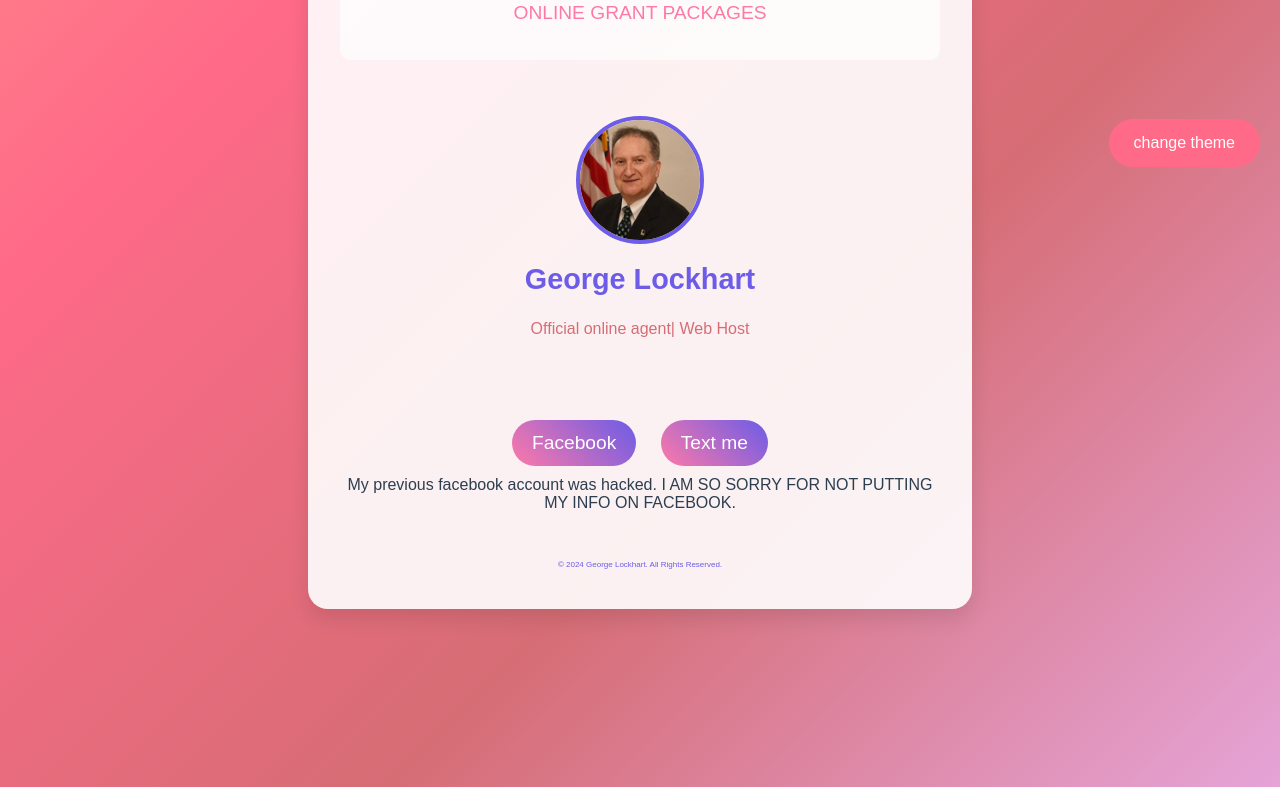
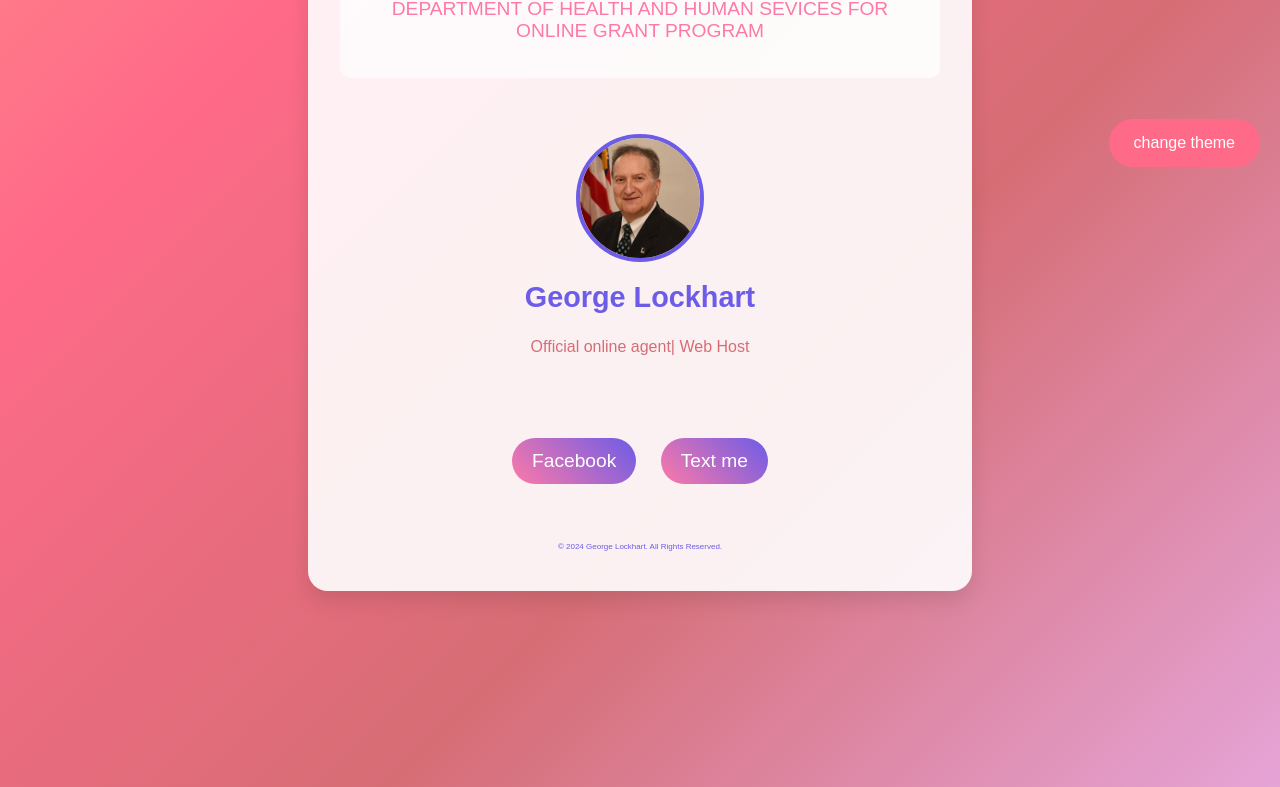
Before and after one commit to Adura222/dhhsonlineservice, a plain HTML site: page index.html in a window 1280 px wide. Shown: the part 613-1400 px from the top of the page. Drawn offline with Linux system fonts and the light colour scheme.

Commit message:
Update index.html

```diff
--- a/index.html
+++ b/index.html
@@ -14,7 +14,7 @@
     </footer>
     <header>
       <h1>ONLINE DHHS ANGENCY</h1>
-      <p>DEPARTMENT OF HEALTH AND HUMAN SEVICES FOR ONLINE GRANT PACKAGES </p>
+      <p>DEPARTMENT OF HEALTH AND HUMAN SEVICES FOR ONLINE GRANT PROGRAM </p>
     </header>
     <section class="profile">
       <img src="david.jpg" alt="Profile Picture">
@@ -25,8 +25,6 @@
   <a href="https://www.facebook.com/george.lockhart.2024" target="_blank">Facebook</a>
   <a href="tel:+12026402568" target="_blank">Text me</a>
 </section>
-    My previous facebook account was hacked.
-    I AM SO SORRY FOR NOT PUTTING MY INFO ON FACEBOOK.
     <footer>
       <p>© 2024 George Lockhart. All Rights Reserved.</p>
     </footer>
```
